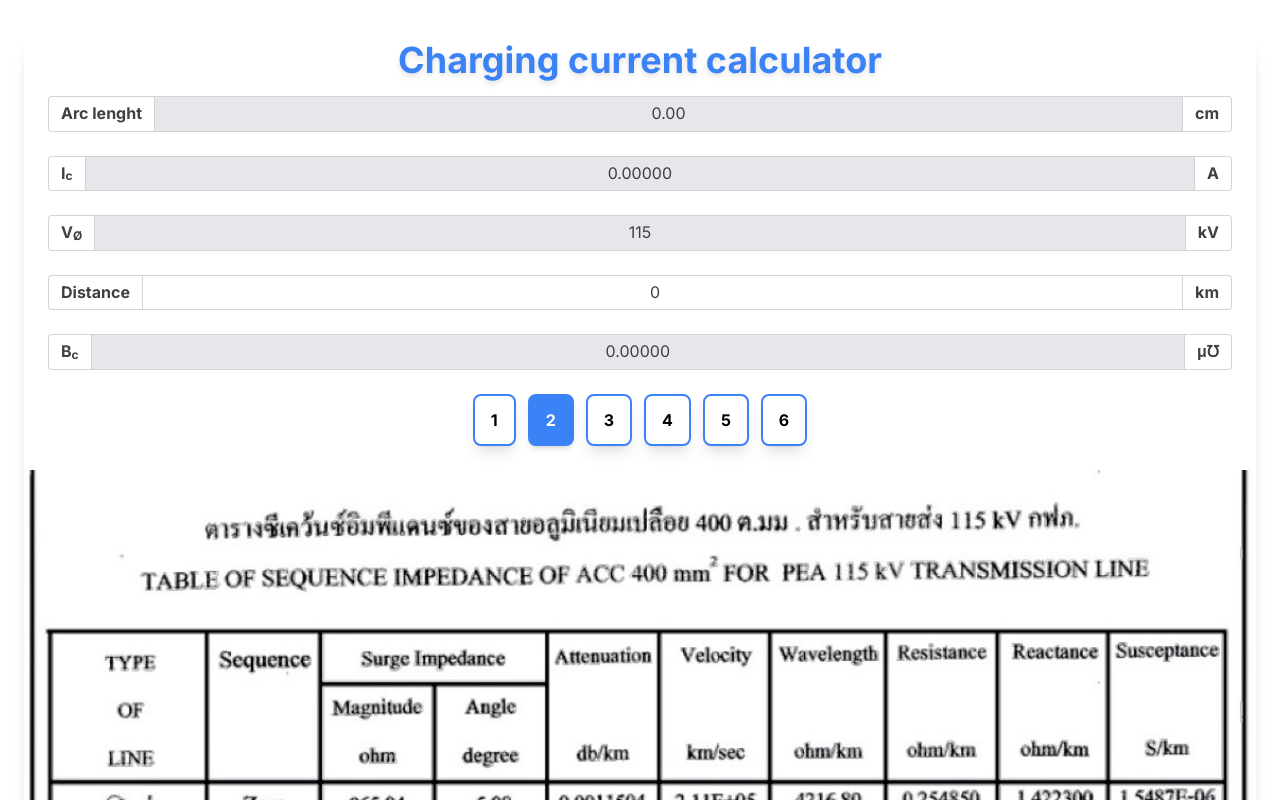
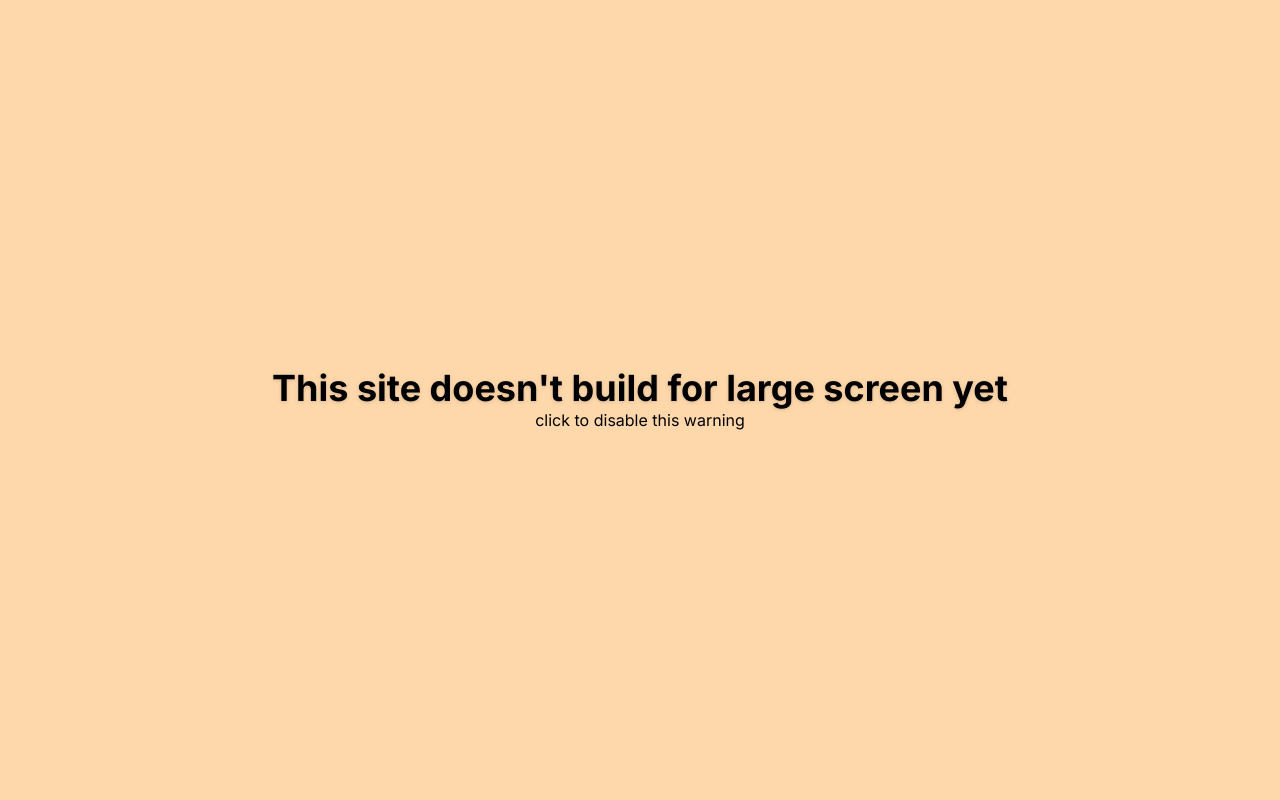
Before and after one commit to MRKypton/charging-current, a Next.js app: page / in a window 1280 px wide. Shown: the top 800 px of the page. Built offline with nearby package versions, Linux system fonts and the light colour scheme.

Commit message:
update warning lg scrren

```diff
--- a/src/app/layout.tsx
+++ b/src/app/layout.tsx
@@ -1,3 +1,4 @@
+"use client";
 import "./globals.css";
 import type { Metadata } from "next";
 import { Inter } from "next/font/google";
@@ -17,7 +18,20 @@ export default function RootLayout({
 }) {
   return (
     <html lang="en">
-      <body className={inter.className}>{children}</body>
+      <body className={inter.className}>
+        <div
+          onClick={(e) => {
+            e.currentTarget.classList.add("md:hidden");
+          }}
+          className="w-screen h-screen z-50 absolute top-0 hidden md:block bg-orange-200 cursor-pointer"
+        >
+          <div className="flex h-screen flex-col justify-center">
+            <h1 className="text-4xl font-bold text-center drop-shadow">{`This site doesn't build for large screen yet`}</h1>
+            <p className="text-center">click to disable this warning</p>
+          </div>
+        </div>
+        {children}
+      </body>
     </html>
   );
 }
--- a/src/app/page.tsx
+++ b/src/app/page.tsx
@@ -88,9 +88,9 @@ export default function Home() {
   const [L, setL] = useState<number>(0);
   const [Ic, setIc] = useState<number>(0);
   const [V, setV] = useState<number>(115);
-  const [distance, setDistance] = useState<number>(0);
+  const [distance, setDistance] = useState<number>(1);
   const [Bc, setBc] = useState<number>(3.2163);
-  const [curBc, setCurBc] = useState<number>(1);
+  const [curBc, setCurBc] = useState<number>(0);
   const Susceptance = [3.2163, 3.123, 4.3156, 4.1464, 3.2238, 4.3326];
 
   useEffect(() => {
```
